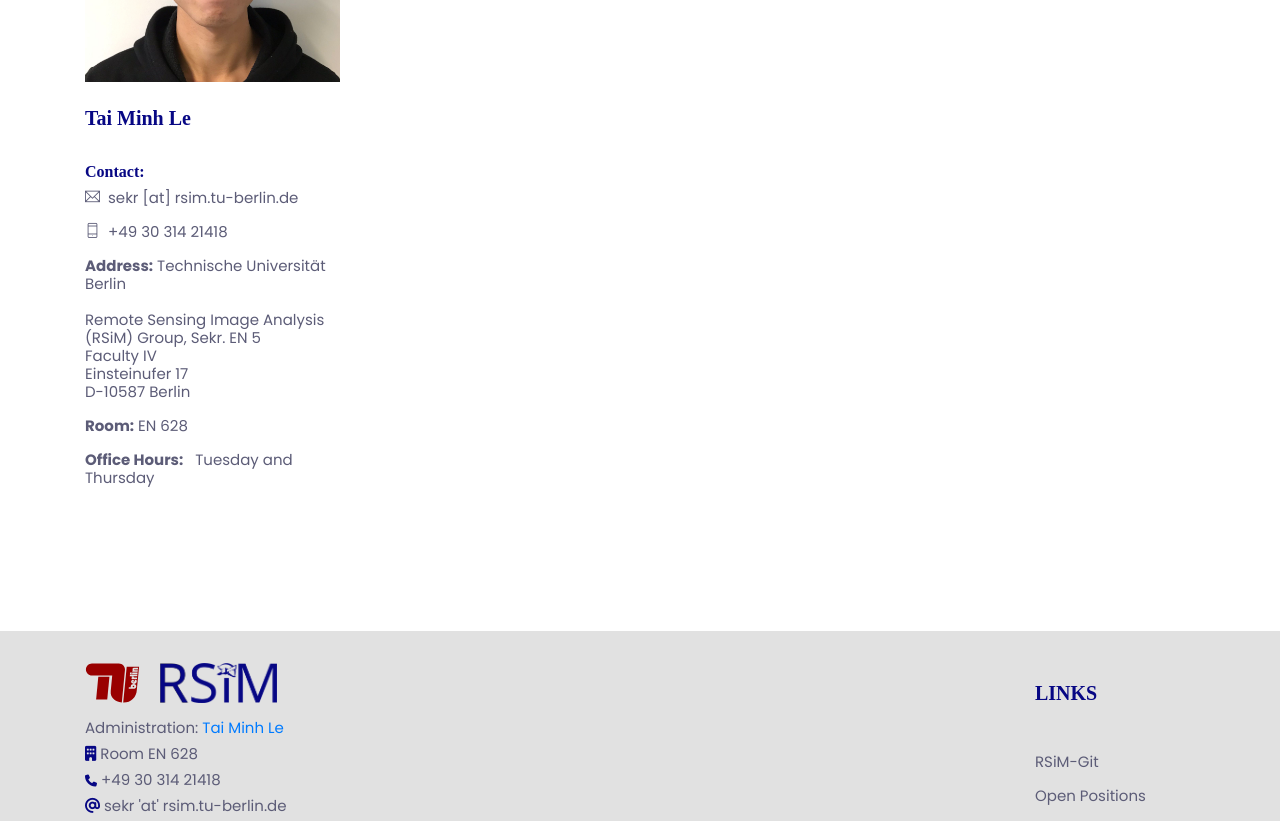
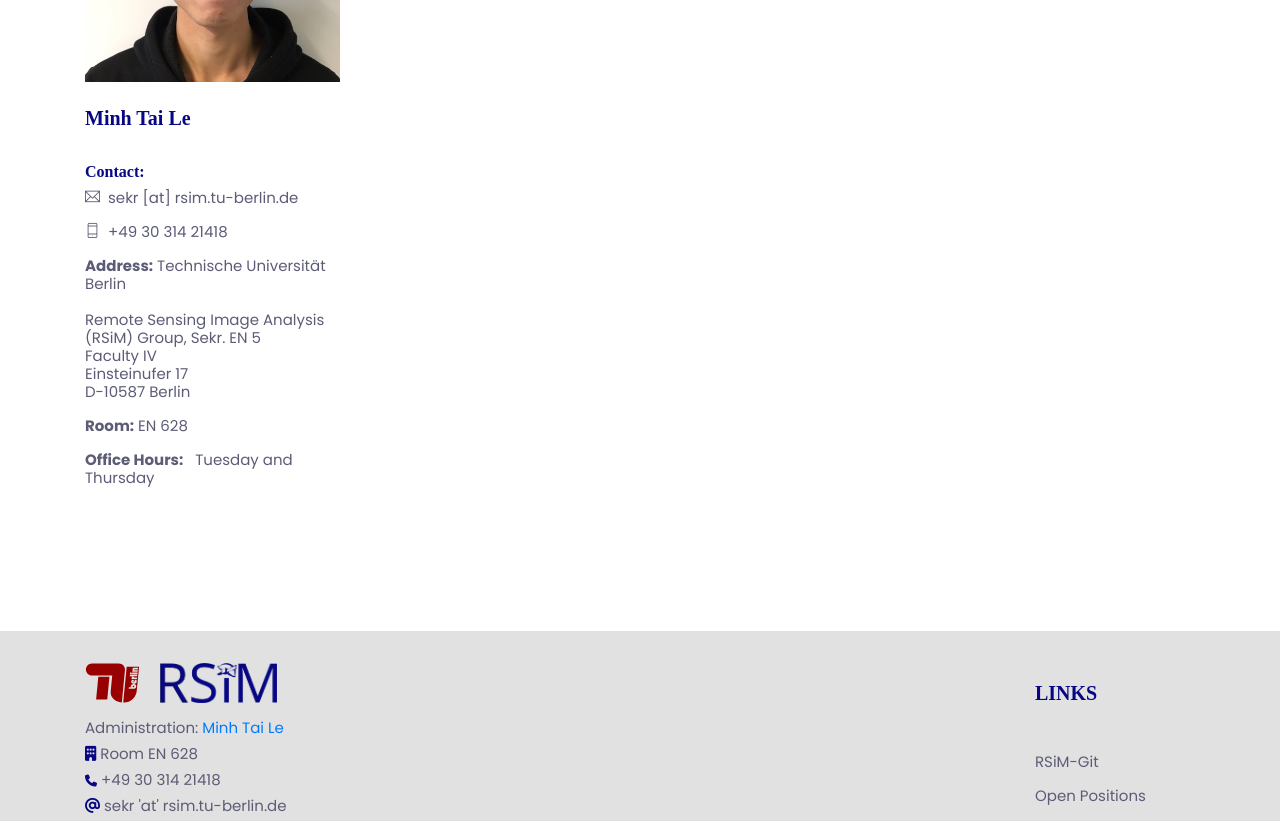
Before and after one commit to rsim-tu-berlin/rsim.berlin, a Jekyll site: the page built from content/_team/minh-tai-le.md, in a window 1280 px wide and 1400 px high. Shown: the part 373-1194 px from the top of the window. Built offline with Jekyll 4.4.1, drawn with Linux system fonts in a browser that asks for light colours; nearby versions of some CDN libraries.

Commit message:
update the name of team member

```diff
--- a/_includes/page_footer.html
+++ b/_includes/page_footer.html
@@ -33,7 +33,7 @@
                 </div> -->
 
                 <ul class="list-unstyled">
-                  <li class="mb-2">Administration: <a class="blue-link" href="{{ site.baseurl }}/team/members/tai-minh-le">Tai Minh Le</a></li>
+                  <li class="mb-2">Administration: <a class="blue-link" href="{{ site.baseurl }}/team/members/minh-tai-le">Minh Tai Le</a></li>
                   <li class="mb-2"><i class="fas fa-building"></i> Room EN 628</li>
                   <li class="mb-2"><i class="fas fa-phone small"></i> +49 30 314 21418</li>
                   <li class="mb-2"><i class="fas fa-at"></i> sekr 'at' rsim.tu-berlin.de</li>
--- a/contact.html
+++ b/contact.html
@@ -23,7 +23,7 @@ title: How to find us
         <div class="col-lg-6 col-sm-8">
           <div class="bg-white p-5">
             <ul class="list-unstyled">
-              <li class="mb-2">Administration: <a class="blue-link" href="{{ site.baseurl }}/team/members/tai-minh-le">Tai Minh Le</a></li>
+              <li class="mb-2">Administration: <a class="blue-link" href="{{ site.baseurl }}/team/members/minh-tai-le">Minh Tai Le</a></li>
               <li class="mb-2"><i class="fas fa-building"></i> Room EN 628</li>
               <li class="mb-2"><i class="fas fa-phone small"></i> +49 30 314 21418</li>
               <li class="mb-2"><i class="fas fa-at"></i> sekr 'at' rsim.tu-berlin.de</li>
--- a/content/_team/tai-minh-le.md
+++ b/content/_team/minh-tai-le.md
@@ -3,10 +3,10 @@ layout: team_member
 order: 2
 title: Dr. Mahdyar Ravanbakhsh - RSiM
 #
-member_alias: tai-minh-le
-member_image: tai-minh-le.jpg
+member_alias: minh-tai-le
+member_image: minh-tai-le.jpg
 member_title:
-member_name: Tai Minh Le
+member_name: Minh Tai Le
 member_position: Administrative Assistant
 member_email: sekr [at] rsim.tu-berlin.de
 member_site:
```
Also changed, not shown: assets/images/team/members/minh-tai-le.jpg (renamed from assets/images/team/members/tai-minh-le.jpg).
